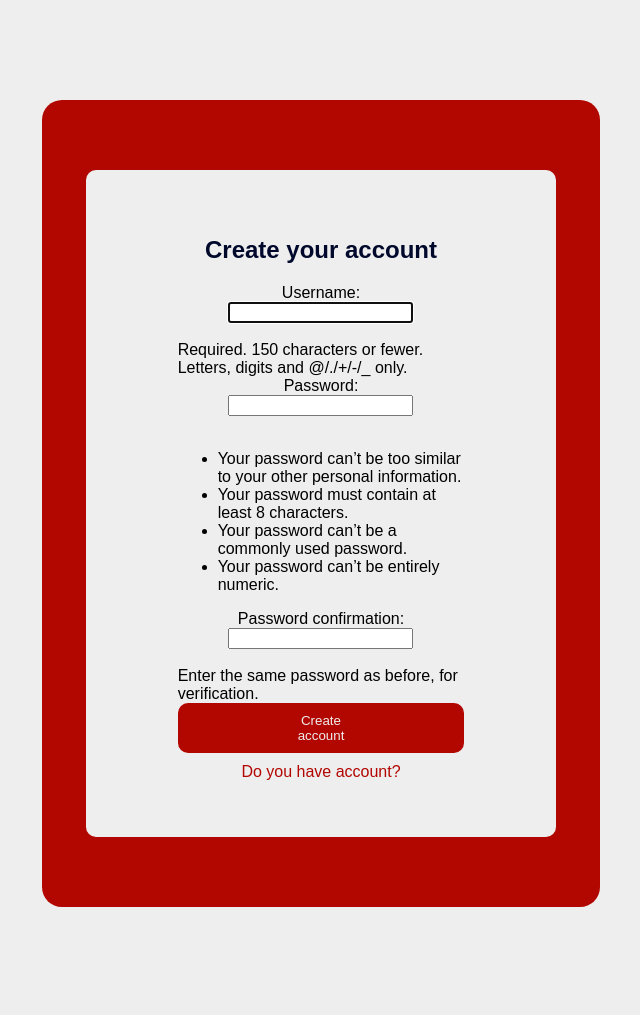
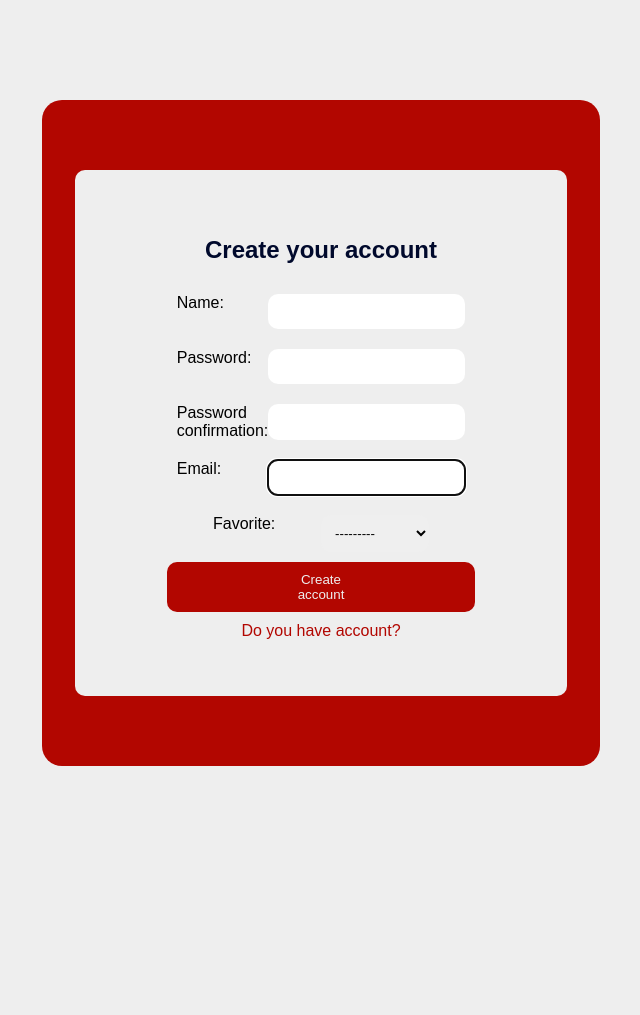
Before and after one commit to yasinm2003/NewsWebsite, a Django app: page /register/ in a window 1280 px wide. Shown: the part 113-1128 px from the top of the page, without its empty margins (319-959 px from the left). After the commit the page ends 879 px from the top, so only its background shows below. Run offline with Django 4.2, Linux system fonts and the light colour scheme; data comes from the database, SQL or seed files in the repository.

Commit message:
favorit news and news page created

```diff
--- a/News2/News2/settings.py
+++ b/News2/News2/settings.py
@@ -39,6 +39,8 @@
     'django.contrib.staticfiles',
     'base.apps.BaseConfig'
 ]
+
+AUTH_USER_MODEL = 'base.User'
 
 MIDDLEWARE = [
     'django.middleware.security.SecurityMiddleware',
--- a/News2/base/admin.py
+++ b/News2/base/admin.py
@@ -1,6 +1,7 @@
 from django.contrib import admin
-from .models import Topic, News, Comment
+from .models import Topic, News, Comment, User
 
+admin.site.register(User)
 admin.site.register(Topic)
 admin.site.register(News)
 admin.site.register(Comment)
--- a/News2/base/form.py
+++ b/News2/base/form.py
@@ -1,3 +1,8 @@
 from django.forms import ModelForm
 from django.contrib.auth.forms import UserCreationForm
 from .models import User
+
+class UserForm(UserCreationForm):
+    class Meta:
+        model = User
+        fields = ['name', 'password1', 'password2', 'email', 'favorite']
--- a/News2/base/models.py
+++ b/News2/base/models.py
@@ -1,11 +1,22 @@
 from django.db import models
-from django.contrib.auth.models import User
+from django.contrib.auth.models import AbstractUser
 
 class Topic(models.Model):
     name = models.CharField(max_length=50)
 
     def __str__(self):
         return self.name
+
+class User(AbstractUser):
+    name = models.CharField(max_length=100, null=True)
+    favorite = models.ForeignKey(Topic, null=True, on_delete=models.CASCADE)
+    email = models.EmailField(unique=True)
+
+    USERNAME_FIELD = 'email'
+    REQUIRED_FIELDS = []
+
+    def __str__(self):
+        return self.email
 
 class News(models.Model):
     topic = models.ForeignKey(Topic, on_delete=models.CASCADE)
--- a/News2/base/templates/base/createnews.html
+++ /dev/null
@@ -1,4 +0,0 @@
-{% extends 'main.html' %}
-{% block content %}
-    <h1>its createnews page</h1>
-{% endblock content %}
--- a/News2/base/templates/base/favorite.html
+++ /dev/null
@@ -1,4 +0,0 @@
-{% extends 'main.html' %}
-{% block content %}
-    <h1>its favorite page</h1>
-{% endblock content %}
--- a/News2/base/templates/base/loginregister.html
+++ b/News2/base/templates/base/loginregister.html
@@ -8,8 +8,8 @@
             <div class="login-content">
                 <h2>Login your account</h2>
                 <div class="username-container">
-                    <label>Username: </label>
-                    <input name="username" type="text" placeholder="Enter your username">
+                    <label>Email: </label>
+                    <input name="username" type="text" placeholder="Enter your email">
                 </div>
                 <div class="password-container">
                     <label>Password: </label>
@@ -23,12 +23,17 @@
     <div></div>
 {%else%}
 <div></div>
-<form method="POST" action="">
+<form method="POST" action="" enctype="multipart/form-data">
     {% csrf_token %}
     <div class="login-container">
         <div class="login-content">
             <h2>Create your account</h2>
-            {{form}}
+            {% for field in form %}
+            <div class="field-container">
+                <label>{{field.label}}: </label>
+                {{field}}
+            </div>
+            {% endfor %}
             <button type="submit">Create account</button>
             <a href="{% url 'login' %}" class="create-account">Do you have account?</a>
         </div>
--- a/News2/base/urls.py
+++ b/News2/base/urls.py
@@ -8,4 +8,5 @@
     path('register/', views.RegisterPage, name="register"),
     path('favorite/<str:pk>/', views.FavoritePage, name="favorite"),
     path('createnews/', views.createnewsPage, name="createnews"),
+    path('news/<str:pk>/',views.NewsPage, name="news"),
 ]
--- a/News2/base/views.py
+++ b/News2/base/views.py
@@ -1,19 +1,25 @@
 from django.shortcuts import render, redirect
-from .models import Topic, News, Comment
+from .models import Topic, News, Comment, User
 from django.contrib import messages
 from django.contrib.auth import login, logout, authenticate
-from django.contrib.auth.forms import UserCreationForm
-from django.contrib.auth.models import User
+from .form import UserForm
 from django.db.models import Q
 
 def HomePage(request):
     q = request.GET.get('q') if request.GET.get('q') != None else ''
+    if request.user.is_authenticated:
+        user = request.user.favorite if request.user.favorite != None else ''
+        favorite = News.objects.filter(
+        Q(topic__name__icontains=user)
+    )
+    else:
+        favorite = None
     topics = Topic.objects.all()
     news = News.objects.filter(
         Q(topic__name__icontains=q) |
         Q(content__icontains=q)
     )
-    context = {'topics':topics, 'news': news}
+    context = {'topics':topics, 'news': news, 'favorite':favorite}
     return render(request, 'base/index.html', context)
 
 def LoginPage(request):
@@ -41,10 +47,10 @@
     return redirect('home')
 
 def RegisterPage(request):
-    form = UserCreationForm()
+    form = UserForm()
     context = {'form':form}
     if request.method == 'POST':
-        form = UserCreationForm(request.POST)
+        form = UserForm(request.POST)
         if form.is_valid():
             user = form.save(commit=False)
             user.username = user.username.lower()
@@ -67,3 +73,8 @@
 def createnewsPage(request):
     context = {}
     return render(request, 'base/createnews.html', context)
+
+def NewsPage(request, pk):
+    news = News.objects.get(id=pk)
+    context = {'news':news}
+    return render(request, 'base/news.html', context)
--- a/News2/templates/main.html
+++ b/News2/templates/main.html
@@ -122,7 +122,7 @@
     width: 100%;
     border-radius: 10px 0 0 10px;
 }
-.news-main p{
+.news-main a, p{
     color: #00092c;
     margin: 10px;
 }
@@ -133,6 +133,11 @@
 .news-infos p{
     text-align: center;
     color: #eeeeee;
+}
+.news-infos a{
+    text-align: center;
+    color: #eeeeee;
+    margin: 10px;
 }
 .left-index{
     display: flex;
@@ -185,4 +190,18 @@
     color: #b20600;
     margin: 10px;
 }
+.field-container{
+    display: grid;
+    grid-template-columns: 1fr 1fr;
+    margin: 10px;
+}
+.field-container input, select{
+    padding: 10px;
+    border-radius: 10px;
+    border: none;
+}
+.right-index h3{
+    color: #00092c;
+    text-align: center;
+}
 </style>
```
Also changed, not shown: News2/base/templates/base/index.html (+14 -5 lines), News2/base/templates/base/news.html (added, +15 -0 lines), News2/base/migrations/0001_initial.py, News2/base/migrations/0002_alter_news_picture.py (deleted), News2/base/migrations/0002_user_favorite_user_name_alter_user_email.py, News2/base/migrations/0003_alter_news_picture_user.py (deleted), News2/db.sqlite3.
